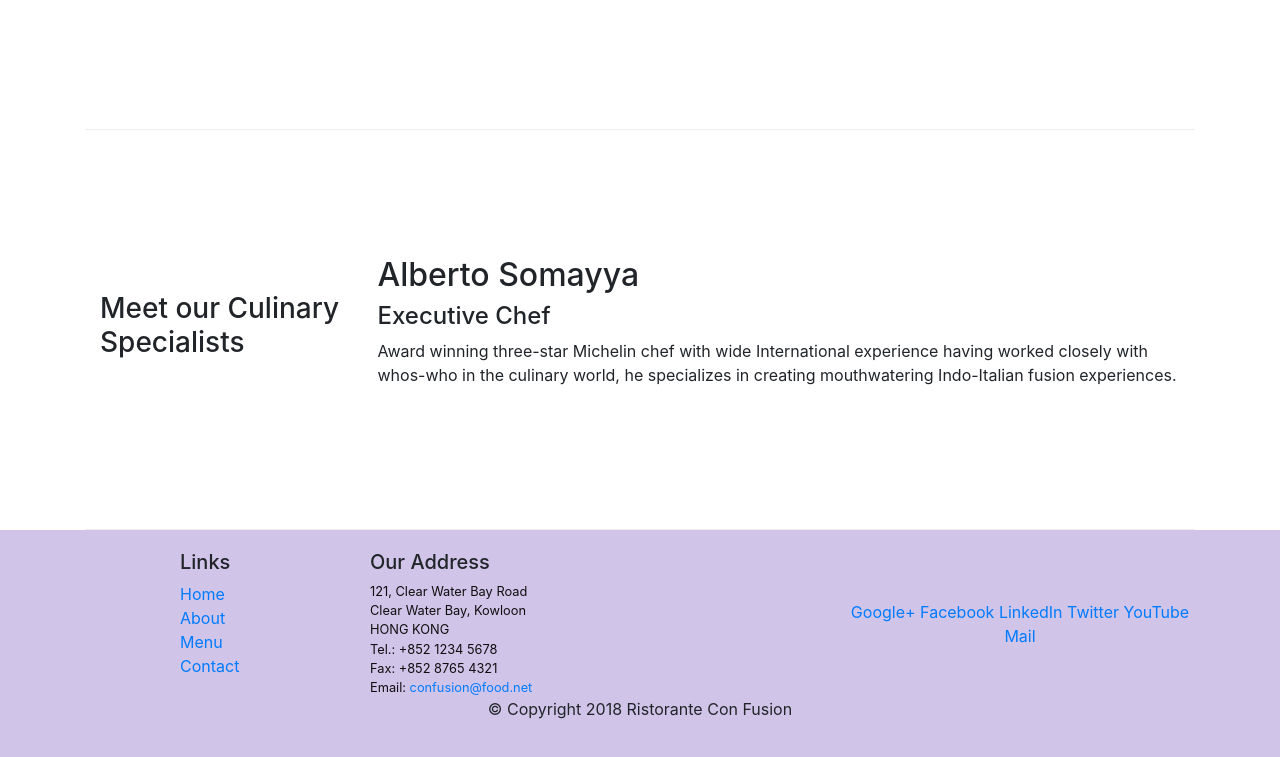
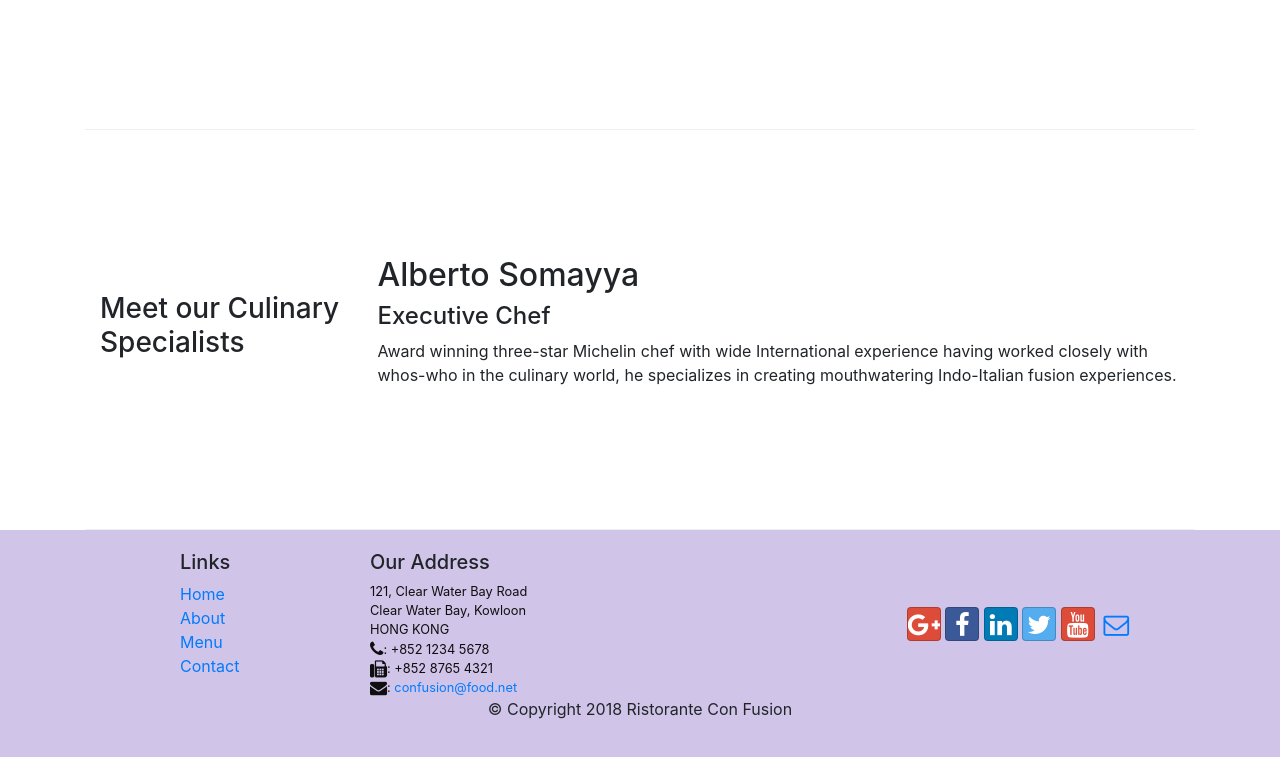
Before and after one commit to thegamer256/bootstraps-, a website: page index.html in a window 1280 px wide. Shown: the part 1004-1761 px from the top of the page. Drawn offline with nearby package versions, Linux system fonts and the light colour scheme.

Commit message:
third commit

```diff
--- a/index.html
+++ b/index.html
@@ -100,19 +100,20 @@
 		              121, Clear Water Bay Road<br>
 		              Clear Water Bay, Kowloon<br>
 		              HONG KONG<br>
-		              Tel.: +852 1234 5678<br>
-		              Fax: +852 8765 4321<br>
-		              Email: <a href="mailto:confusion@food.net">confusion@food.net</a>
-		           </address>
+		                <i class="fa fa-phone fa-lg"></i>: +852 1234 5678<br>
+                        <i class="fa fa-fax fa-lg"></i>: +852 8765 4321<br>
+                        <i class="fa fa-envelope fa-lg"></i>:
+                        <a href="mailto:confusion@food.net">confusion@food.net</a>
+		            </address>
                 </div>
                 <div class="col-12 col-sm-4 align-self-center">
                     <div class="text-center">
-                        <a href="http://google.com/+">Google+</a>
-                        <a href="http://www.facebook.com/profile.php?id=">Facebook</a>
-                        <a href="http://www.linkedin.com/in/">LinkedIn</a>
-                        <a href="http://twitter.com/">Twitter</a>
-                        <a href="http://youtube.com/">YouTube</a>
-                        <a href="mailto:">Mail</a>
+                        <a class="btn btn-social-icon btn-google" href="http://google.com/+"><i class="fa fa-google-plus"></i></a>
+                        <a class="btn btn-social-icon btn-facebook" href="http://www.facebook.com/profile.php?id="><i class="fa fa-facebook"></i></a>
+                        <a class="btn btn-social-icon btn-linkedin" href="http://www.linkedin.com/in/"><i class="fa fa-linkedin"></i></a>
+                        <a class="btn btn-social-icon btn-twitter" href="http://twitter.com/"><i class="fa fa-twitter"></i></a>
+                        <a class="btn btn-social-icon btn-google" href="http://youtube.com/"><i class="fa fa-youtube"></i></a>
+                        <a class="btn btn-social-icon" href="mailto:"><i class="fa fa-envelope-o"></i></a>
                     </div>
                 </div>
            </div>
```
Also changed, not shown: aboutus.html (+14 -13 lines).
